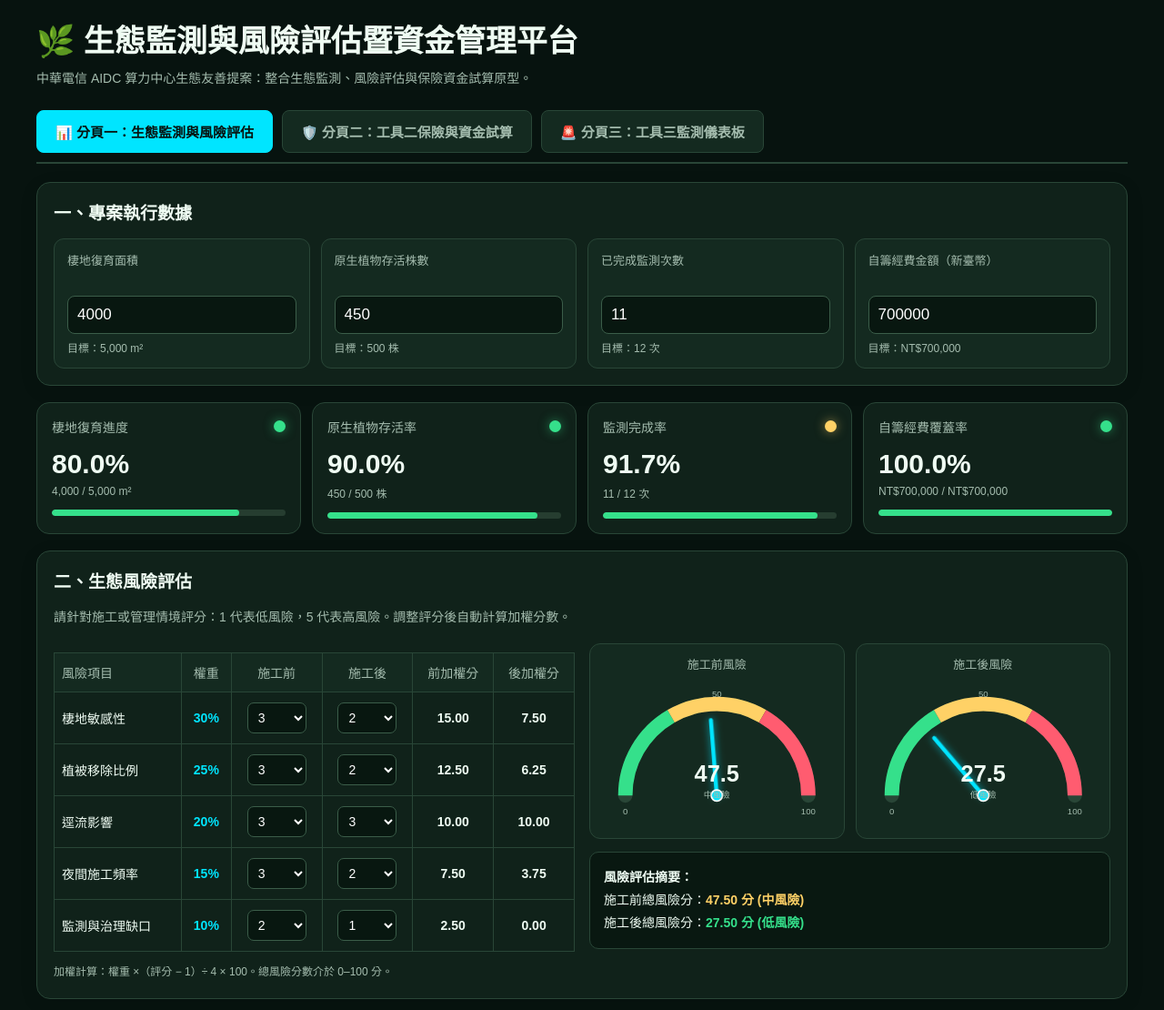
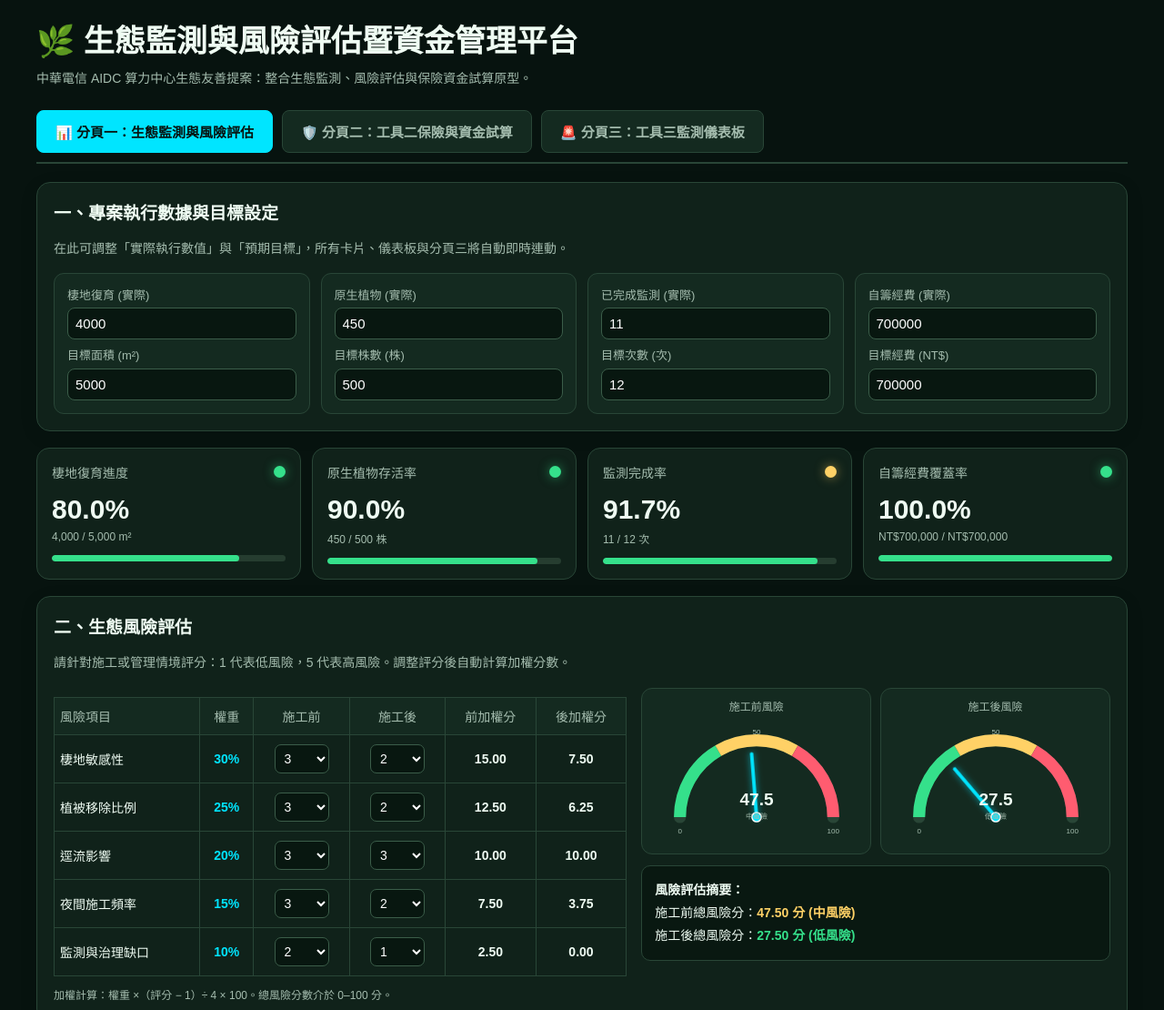
Before and after one commit to zhy0204/-index.html, a plain HTML site: page index.html in a window 1280 px wide. Shown: the top 1110 px of the page at 91% size. Drawn offline with Linux system fonts and the light colour scheme.

Commit message:
Add files via upload

```diff
--- a/index.html
+++ b/index.html
@@ -112,28 +112,21 @@ nav button.active {
 
 .input-box label {
   display: block;
-  min-height: 40px;
   font-size: 13px;
   color: var(--muted);
-  line-height: 1.6;
+  line-height: 1.5;
+  margin-bottom: 4px;
 }
 
 .input-box input, .input-box select {
   width: 100%;
-  margin-top: 8px;
   border: 1px solid #3b5d49;
   border-radius: 8px;
-  padding: 10px;
+  padding: 8px;
   background: #081710;
   color: white;
-  font-size: 17px;
+  font-size: 15px;
   outline: none;
-}
-
-.unit {
-  margin-top: 6px;
-  color: var(--muted);
-  font-size: 12px;
 }
 
 .cards {
@@ -200,22 +193,23 @@ nav button.active {
 
 .risk-layout {
   display: grid;
-  grid-template-columns: minmax(0, 1fr) minmax(0, 1fr);
+  grid-template-columns: 1.1fr 0.9fr;
   gap: 16px;
+  align-items: start;
 }
 
-.risk-table-wrap { overflow-x: auto; }
+.risk-table-wrap { overflow-x: auto; margin-bottom: 12px; }
 
 .risk-table {
   width: 100%;
   border-collapse: collapse;
-  min-width: 470px;
+  min-width: 450px;
   font-size: 13px;
 }
 
 .risk-table th, .risk-table td {
   border-bottom: 1px solid var(--line);
-  padding: 11px 8px;
+  padding: 10px 6px;
   text-align: center;
 }
 
@@ -223,8 +217,8 @@ nav button.active {
 .risk-table th:first-child, .risk-table td:first-child { text-align: left; }
 
 .risk-table select {
-  width: 65px;
-  padding: 7px;
+  width: 60px;
+  padding: 6px;
   border-radius: 7px;
   border: 1px solid #3b5d49;
   background: #081710;
@@ -238,20 +232,21 @@ nav button.active {
 .gauge-grid {
   display: grid;
   grid-template-columns: repeat(2, minmax(0, 1fr));
-  gap: 12px;
+  gap: 10px;
+  margin-bottom: 12px;
 }
 
 .gauge-card {
   background: var(--panel2);
   border: 1px solid var(--line);
   border-radius: 12px;
-  padding: 12px 8px;
+  padding: 10px 6px;
   text-align: center;
 }
 
-.gauge-title { color: var(--muted); font-size: 13px; margin-bottom: 4px; }
-.gauge { width: 100%; max-width: 270px; display: block; margin: 0 auto; overflow: visible; }
-.gauge-score { font-size: 29px; font-weight: bold; fill: var(--text); }
+.gauge-title { color: var(--muted); font-size: 12px; margin-bottom: 4px; }
+.gauge { width: 100%; max-width: 220px; display: block; margin: 0 auto; overflow: visible; }
+.gauge-score { font-size: 26px; font-weight: bold; fill: var(--text); }
 .gauge-caption { font-size: 11px; fill: var(--muted); }
 
 .needle {
@@ -265,8 +260,7 @@ nav button.active {
 .needle-hub { fill: var(--cyan); stroke: white; stroke-width: 2; }
 
 .summary {
-  margin-top: 14px;
-  padding: 15px;
+  padding: 14px;
   border-radius: 10px;
   background: #091811;
   border: 1px solid var(--line);
@@ -280,17 +274,16 @@ nav button.active {
 .level.high { color: var(--red); }
 
 .note {
-  margin-top: 12px;
   font-size: 12px;
   color: var(--muted);
-  line-height: 1.8;
+  line-height: 1.6;
 }
 
 table { width: 100%; border-collapse: collapse; margin-top: 10px; }
 th, td { border: 1px solid var(--line); padding: 10px; text-align: left; font-size: 14px; }
 th { background-color: var(--panel2); color: var(--muted); }
 
-@media (max-width: 850px) {
+@media (max-width: 900px) {
   .input-grid, .cards { grid-template-columns: repeat(2, minmax(0, 1fr)); }
   .risk-layout { grid-template-columns: 1fr; }
 }
@@ -314,31 +307,38 @@ th { background-color: var(--panel2); color: var(--muted); }
 <!-- ==================== 分頁一內容 ==================== -->
 <div id="page-monitor" class="page active">
   <section class="panel">
-    <h2>一、專案執行數據</h2>
+    <h2>一、專案執行數據與目標設定</h2>
+    <div class="subtitle" style="margin-bottom:14px">在此可調整「實際執行數值」與「預期目標」，所有卡片、儀表板與分頁三將自動即時連動。</div>
+
     <div class="input-grid">
       <div class="input-box">
-        <label for="areaInput">棲地復育面積</label>
+        <label for="areaInput">棲地復育 (實際)</label>
         <input id="areaInput" type="number" min="0" step="1" value="4000">
-        <div class="unit">目標：5,000 m²</div>
+        <label for="areaTarget" style="margin-top:8px;">目標面積 (m²)</label>
+        <input id="areaTarget" type="number" min="1" step="1" value="5000">
       </div>
       <div class="input-box">
-        <label for="plantsInput">原生植物存活株數</label>
+        <label for="plantsInput">原生植物 (實際)</label>
         <input id="plantsInput" type="number" min="0" step="1" value="450">
-        <div class="unit">目標：500 株</div>
+        <label for="plantsTarget" style="margin-top:8px;">目標株數 (株)</label>
+        <input id="plantsTarget" type="number" min="1" step="1" value="500">
       </div>
       <div class="input-box">
-        <label for="visitsInput">已完成監測次數</label>
+        <label for="visitsInput">已完成監測 (實際)</label>
         <input id="visitsInput" type="number" min="0" step="1" value="11">
-        <div class="unit">目標：12 次</div>
+        <label for="visitsTarget" style="margin-top:8px;">目標次數 (次)</label>
+        <input id="visitsTarget" type="number" min="1" step="1" value="12">
       </div>
       <div class="input-box">
-        <label for="budgetInput">自籌經費金額（新臺幣）</label>
+        <label for="budgetInput">自籌經費 (實際)</label>
         <input id="budgetInput" type="number" min="0" step="1000" value="700000">
-        <div class="unit">目標：NT$700,000</div>
+        <label for="budgetTarget" style="margin-top:8px;">目標經費 (NT$)</label>
+        <input id="budgetTarget" type="number" min="1" step="1000" value="700000">
       </div>
     </div>
   </section>
 
+  <!-- 四張指標卡片 -->
   <section class="cards">
     <div class="card">
       <div class="card-top">
@@ -510,11 +510,31 @@ th { background-color: var(--panel2); color: var(--muted); }
   <section class="panel">
     <h2>工具三：生態監測儀表板與待辦事件</h2>
     <table>
-      <tr><th>監測指標項目</th><th>當期數值 / 狀態</th><th>燈號判定</th></tr>
-      <tr><td><strong>棲地復育進度</strong></td><td>4,000 / 5,000 平方公尺 (80%)</td><td><span style="color: var(--green); font-weight: bold;">🟢 綠燈</span></td></tr>
-      <tr><td><strong>原生植物存活率</strong></td><td>420 / 500 株 (84%)</td><td><span style="color: var(--red); font-weight: bold;">🔴 紅燈</span></td></tr>
-      <tr><td><strong>監測完成率</strong></td><td>11 / 12 次 (91.7%)</td><td><span style="color: var(--yellow); font-weight: bold;">🟡 黃燈</span></td></tr>
-      <tr><td><strong>自留資金覆蓋率</strong></td><td>50 / 70 萬元 (71.4%)</td><td><span style="color: var(--red); font-weight: bold;">🔴 紅燈</span></td></tr>
+      <tr>
+        <th>監測指標項目</th>
+        <th>當期數值 / 目標與狀態</th>
+        <th>燈號判定</th>
+      </tr>
+      <tr>
+        <td><strong>棲地復育進度</strong></td>
+        <td id="dashAreaText">計算中...</td>
+        <td id="dashAreaLamp">計算中...</td>
+      </tr>
+      <tr>
+        <td><strong>原生植物存活率</strong></td>
+        <td id="dashPlantsText">計算中...</td>
+        <td id="dashPlantsLamp">計算中...</td>
+      </tr>
+      <tr>
+        <td><strong>監測完成率</strong></td>
+        <td id="dashVisitsText">計算中...</td>
+        <td id="dashVisitsLamp">計算中...</td>
+      </tr>
+      <tr>
+        <td><strong>自籌經費覆蓋率</strong></td>
+        <td id="dashFundText">計算中...</td>
+        <td id="dashFundLamp">計算中...</td>
+      </tr>
     </table>
   </section>
 </div>
@@ -571,15 +591,25 @@ function calculateAll() {
   const visits = parseFloat(document.getElementById('visitsInput').value) || 0;
   const budget = parseFloat(document.getElementById('budgetInput').value) || 0;
 
-  const areaRatio = (area / 5000) * 100;
-  const plantsRatio = (plants / 500) * 100;
-  const visitsRatio = (visits / 12) * 100;
-  const fundRatio = (budget / 700000) * 100;
+  const areaTarget = parseFloat(document.getElementById('areaTarget').value) || 1;
+  const plantsTarget = parseFloat(document.getElementById('plantsTarget').value) || 1;
+  const visitsTarget = parseFloat(document.getElementById('visitsTarget').value) || 1;
+  const budgetTarget = parseFloat(document.getElementById('budgetTarget').value) || 1;
 
-  updateCard('area', areaRatio, area.toLocaleString() + ' / 5,000 m²', 80, 70);
-  updateCard('plants', plantsRatio, plants + ' / 500 株', 90, 85);
-  updateCard('visits', visitsRatio, visits + ' / 12 次', 100, 90);
-  updateCard('fund', fundRatio, 'NT$' + budget.toLocaleString() + ' / NT$700,000', 100, 80);
+  const areaRatio = (area / areaTarget) * 100;
+  const plantsRatio = (plants / plantsTarget) * 100;
+  const visitsRatio = (visits / visitsTarget) * 100;
+  const fundRatio = (budget / budgetTarget) * 100;
+
+  updateCard('area', areaRatio, `${area.toLocaleString()} / ${areaTarget.toLocaleString()} m²`, 80, 70);
+  updateCard('plants', plantsRatio, `${plants} / ${plantsTarget} 株`, 90, 85);
+  updateCard('visits', visitsRatio, `${visits} / ${visitsTarget} 次`, 100, 90);
+  updateCard('fund', fundRatio, `NT$${budget.toLocaleString()} / NT$${budgetTarget.toLocaleString()}`, 100, 80);
+
+  updateDashboardRow('dashArea', areaRatio, `${area.toLocaleString()} / ${areaTarget.toLocaleString()} 平方公尺`, 80, 70);
+  updateDashboardRow('dashPlants', plantsRatio, `${plants} / ${plantsTarget} 株`, 90, 85);
+  updateDashboardRow('dashVisits', visitsRatio, `${visits} / ${visitsTarget} 次`, 100, 90);
+  updateDashboardRow('dashFund', fundRatio, `NT$${budget.toLocaleString()} / NT$${budgetTarget.toLocaleString()}`, 100, 80);
 
   let totalBefore = 0;
   let totalAfter = 0;
@@ -627,6 +657,25 @@ function updateCard(id, ratio, detailText, greenThresh, yellowThresh) {
   }
 }
 
+function updateDashboardRow(prefix, ratio, detailText, greenThresh, yellowThresh) {
+  const textEl = document.getElementById(prefix + 'Text');
+  const lampEl = document.getElementById(prefix + 'Lamp');
+
+  if(textEl) {
+    textEl.innerText = `${detailText} (${ratio.toFixed(1)}%)`;
+  }
+
+  if(lampEl) {
+    if (ratio >= greenThresh) {
+      lampEl.innerHTML = '<span style="color: var(--green); font-weight: bold;">🟢 綠燈</span>';
+    } else if (ratio >= yellowThresh) {
+      lampEl.innerHTML = '<span style="color: var(--yellow); font-weight: bold;">🟡 黃燈</span>';
+    } else {
+      lampEl.innerHTML = '<span style="color: var(--red); font-weight: bold;">🔴 紅燈</span>';
+    }
+  }
+}
+
 function getRiskLevel(score) {
   if (score < 30) return '低風險';
   if (score < 60) return '中風險';
@@ -640,18 +689,12 @@ function getRiskClass(score) {
 }
 
 function updateGauge(type, score) {
-  // 正確抓取分數與等級 DOM 標籤
   const scoreEl = document.getElementById('score' + type);
   const levelEl = document.getElementById('level' + type);
 
-  if (scoreEl) {
-    scoreEl.textContent = score.toFixed(1);
-  }
-  if (levelEl) {
-    levelEl.textContent = getRiskLevel(score);
-  }
+  if (scoreEl) scoreEl.textContent = score.toFixed(1);
+  if (levelEl) levelEl.textContent = getRiskLevel(score);
 
-  // 旋轉指針位置
   const angle = (score / 100) * 180 - 90;
   const needle = document.getElementById('needle' + type);
   if (needle) {
@@ -693,7 +736,7 @@ window.onload = function() {
   calculateFinance();
 };
 
-['areaInput', 'plantsInput', 'visitsInput', 'budgetInput'].forEach(id => {
+['areaInput', 'areaTarget', 'plantsInput', 'plantsTarget', 'visitsInput', 'visitsTarget', 'budgetInput', 'budgetTarget'].forEach(id => {
   const el = document.getElementById(id);
   if (el) el.addEventListener('input', calculateAll);
 });
```
